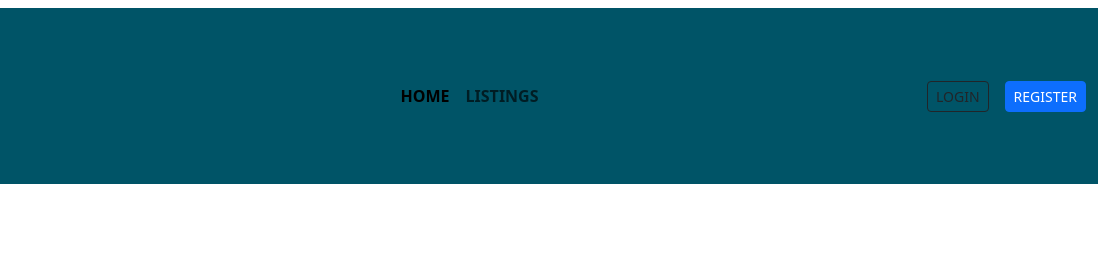
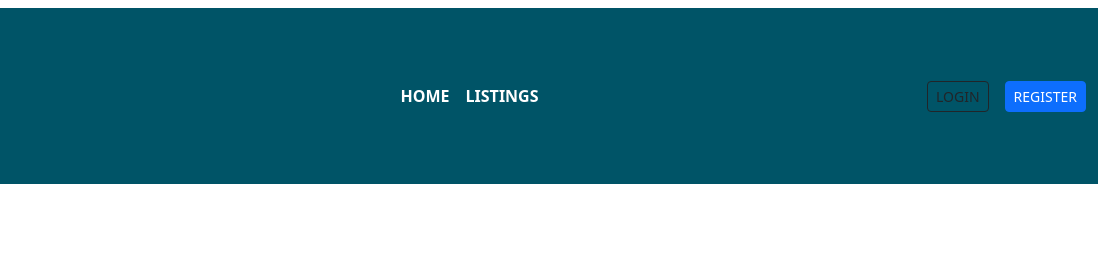
Before and after one commit to EF-Pami/Semester-Project-2-Auction, a website: page index.html in a window 1280 px wide. Shown: the top 280 px of the page, 174-1280 px from the left. Drawn offline with nearby package versions, Linux system fonts and the light colour scheme; no server answers.

Commit message:
update nav-link color

```diff
--- a/src/scss/index.scss
+++ b/src/scss/index.scss
@@ -25,7 +25,9 @@ body {
     background-color: $primary;
 }
 
-
+.nav-link {
+    color: $white !important;
+}
 
 #add-listing-button {
     color: $white;
```
Also changed, not shown: src/js/handlers/handleRegisterUser.js (+2 -2 lines), src/js/handlers/handleUserLogin.js (+1 -1 lines), dist/css/index.css, 1 other file.
